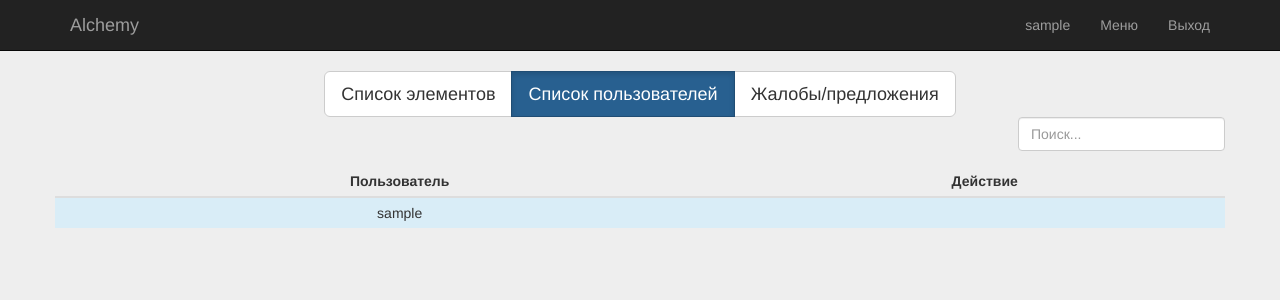
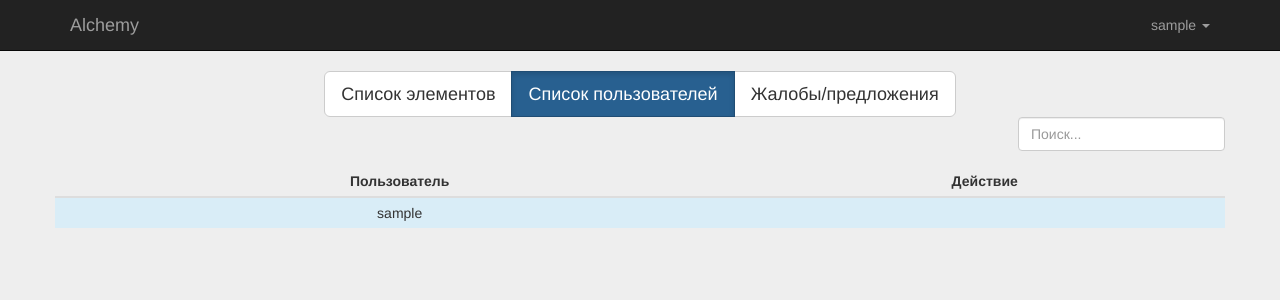
Before and after one commit to i-ka/alchemy, a Django app: template AlchemyAdmin/templates/AlchemyAdmin/users_list.html in a window 1280 px wide. Shown: the top 300 px of the page. Run offline with Django 3.2, Linux system fonts and the light colour scheme; the template is opened without the code that fills it: values that come from a table or form of the project are taken from there, others are empty; the visitor is signed in with stand-in values (Sample User, id 1); data comes from the database, SQL or seed files in the repository; parts of the project's set-up code (start-up, migrations or seed data) failed here and were passed over; some libraries are stand-ins or nearby versions.

Commit message:
templates: dropdown menu for navbar

```diff
--- a/templates/base.html
+++ b/templates/base.html
@@ -31,11 +31,18 @@
 				<ul class="nav navbar-nav navbar-right">
 					{% block header %}{% endblock %}
 					{% if user.is_authenticated %}
-						<li><a href="#">{{ user.get_username }}</a></li>
-						{% if user.is_staff %}
-							<li><a href="{% url 'aladmin:index' %}">Меню</a></li>
-						{% endif %}
-						<li><a href="{% url 'game:logout' %}">Выход</a></li>
+						<li class="dropdown">
+							<a class="dropdown-toggle" data-toggle="dropdown" role="button" aria-haspopup="true" aria-expanded="false">
+								{{ user.get_username }} <span class="caret"></span>
+							</a>
+							<ul class="dropdown-menu">
+								{% if user.is_staff %}
+									<li><a href="{% url 'aladmin:index' %}">Меню</a></li>
+								{% endif %}
+								<li role="separator" class="divider"></li>
+								<li><a href="{% url 'game:logout' %}">Выход</a></li>
+							</ul>
+						</li>
 					{% else %}
 						<li><a href="#" data-toggle="modal" data-target="#login-modal">Вход</a></li>
 						<li><a href="{% url 'game:registration' %}">Регистрация</a></li>
```
